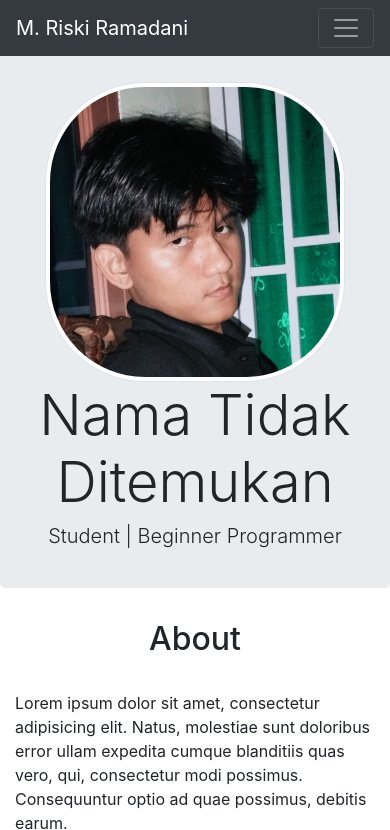
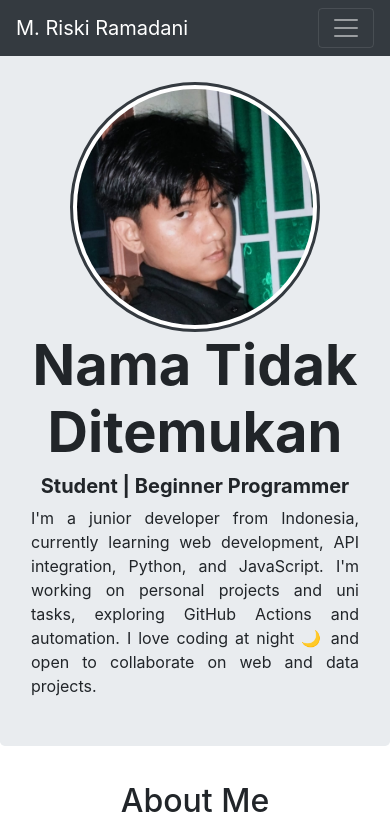
Before and after one commit to Ikiiloh/API_Training, a PHP site: page / in a window 390 px wide. Shown: the top 830 px of the page. Run offline with PHP 8.4, Linux system fonts and the light colour scheme; data that the repository does not hold is empty.

Commit message:
Update portfolio layout in index.php by renaming "Portfolio" to "Repository", enhancing the "About Me" section with personal details, and improving the styling of social media links. Remove the README.md file and add new CSS styles for profile and card elements to enhance visual presentation.

```diff
--- a/portfolio/css/style.css
+++ b/portfolio/css/style.css
@@ -1,9 +1,5 @@
 body {
     margin-top: 50px;
-}
-
-.jumbotron img {
-    width: 25%;
 }
 
 section {
@@ -14,3 +10,44 @@ footer {
     min-height: 50px;
     padding-top:12px;
 }
+
+
+
+/* Profile Image Styles */
+.profile-image {
+    border: 3px solid #343a40;
+}
+
+/* Social Media Profile Images */
+.social-profile-image {
+    border-radius: 100px;
+    width: 80px;
+    height: 80px;
+    border: 3px solid #343a40;
+}
+
+/* Card Styles */
+.about-card {
+    border-radius: 15px;
+}
+
+.social-card {
+    border-radius: 30px;
+    max-width: 400px;
+}
+
+.portfolio-card {
+    border-radius: 10px;
+    max-width: 400px;
+}
+
+/* Button Styles */
+.btn-dark {
+    border-radius: 5px;
+}
+
+/* Social Username Link */
+.social-username-link {
+    text-decoration: none;
+    color: inherit;
+}
--- a/portfolio/index.php
+++ b/portfolio/index.php
@@ -87,7 +87,7 @@ if (!empty($image_url)) {
               <a class="nav-link" href="#about">About</a>
             </li>
             <li class="nav-item">
-              <a class="nav-link" href="#portfolio">Portfolio</a>
+              <a class="nav-link" href="#portfolio">Repository</a>
             </li>
           </ul>
         </div>
@@ -97,12 +97,18 @@ if (!empty($image_url)) {
 
     <div class="jumbotron" id="home">
       <div class="container">
-        <div class="text-center">
-          <img src="img/profile_gigup.jpeg" class="img-thumbnail" style="border-radius: 100px; width: 300px; height: 300px;">
-          <h1 class="display-4">
-  <?php echo isset($ig_data[0]['fullName']) ? $ig_data[0]['fullName'] : 'Nama Tidak Ditemukan'; ?>
-</h1>
-          <h3 class="lead">Student | Beginner Programmer</h3>
+        <div class="row align-items-center">
+          <div class="col-md-4 text-center">
+            <img src="img/profile_gigup.jpeg" class="img-thumbnail profile-image rounded-circle" style="width: 250px; height: 250px;">
+          </div>
+          <div class="col-md-8">
+            <h1 class="display-4 text-center font-weight-bold">
+              <?php echo isset($ig_data[0]['fullName']) ? $ig_data[0]['fullName'] : 'Nama Tidak Ditemukan'; ?>
+            </h1>
+            <h2 class="lead text-center font-weight-bold">Student | Beginner Programmer</h2>
+              <p class="text-justify">I'm a junior developer from Indonesia, currently learning web development, API integration, Python, and JavaScript. I'm working on personal projects and uni tasks, exploring GitHub Actions and automation.
+              I love coding at night 🌙 and open to collaborate on web and data projects. </p>
+          </div>
         </div>
       </div>
     </div>
@@ -110,18 +116,43 @@ if (!empty($image_url)) {
 
     <!-- About -->
     <section class="about" id="about">
-      <div class="container">
+      <div class="container py-1">
         <div class="row mb-4">
-          <div class="col text-center">
-            <h2>About</h2>
+          <div class="col text-center font-weight-bold">
+            <h2>About Me</h2>
           </div>
         </div>
-        <div class="row justify-content-center">
-          <div class="col-md-5">
-            <p>Lorem ipsum dolor sit amet, consectetur adipisicing elit. Natus, molestiae sunt doloribus error ullam expedita cumque blanditiis quas vero, qui, consectetur modi possimus. Consequuntur optio ad quae possimus, debitis earum.</p>
-          </div>
-          <div class="col-md-5">
-            <p>Lorem ipsum dolor sit amet, consectetur adipisicing elit. Natus, molestiae sunt doloribus error ullam expedita cumque blanditiis quas vero, qui, consectetur modi possimus. Consequuntur optio ad quae possimus, debitis earum.</p>
+        <div class="row justify-content-center mb-5">
+          <div class="col-md-8">
+            <div class="card shadow" style="border-radius: 15px;">
+              <div class="card-body">
+                <div class="mb-4">
+                  <h5>🛠️ Languages & Tools:</h5>
+                  <div class="d-flex flex-wrap justify-content-center gap-2">
+                    <img src="https://img.shields.io/badge/PHP-777BB4?style=for-the-badge&logo=php&logoColor=white"/>
+                    <img src="https://img.shields.io/badge/JavaScript-F0DB4F?style=for-the-badge&logo=javascript&logoColor=black"/>
+                    <img src="https://img.shields.io/badge/Python-306998?style=for-the-badge&logo=python&logoColor=white"/>
+                    <img src="https://img.shields.io/badge/HTML5-E34F26?style=for-the-badge&logo=html5&logoColor=white"/>
+                    <img src="https://img.shields.io/badge/CSS3-1572B6?style=for-the-badge&logo=css3&logoColor=white"/>
+                  </div>
+                </div>
+
+                <div class="mb-4">
+                  <h5>📈 GitHub Stats:</h5>
+                  <div class="text-center">
+                    <img src="https://github-readme-stats.vercel.app/api?username=ikiiloh&show_icons=true&theme=github_dark" alt="ikiiloh" style="max-width: 100%;" />
+                  </div>
+                </div>
+
+                <div class="text-center">
+                  <h2>📫 Connect with me:</h2>
+                  <p>
+                    📧 Email: <a href="mailto:senga8818@gmail.com">senga8818@gmail.com</a><br>
+                    💼 LinkedIn: <a href="https://www.linkedin.com/in/m-riski-ramadani-144449201/" target="_blank">My LinkedIn</a>
+                  </p>
+                </div>
+              </div>
+            </div>
           </div>
         </div>
       </div>
@@ -131,23 +162,23 @@ if (!empty($image_url)) {
      <section class="social bg-light py-5" id="social">
       <div class="container">
         <div class="row">
-          <div class="col text-center">
+          <div class="col text-center font-weight-bold">
             <h2 class="mt-3"> Social Media </h2>
             <br>
           </div>
         </div>
         <div class="row justify-content-center">
           <div class="col-md-5 d-flex align-items-center justify-content-center mb-2">
-            <div class="card w-100 shadow" style="border-radius: 30px; max-width: 400px;">
+            <div class="card w-100 shadow social-card">
               <div class="card-body d-flex align-items-center">
-                <img src="https://github.com/<?php echo $user_data['login']; ?>.png" class="img-thumbnail mr-3" style="border-radius: 100px; width: 80px; height: 80px;">
+                <img src="https://github.com/<?php echo $user_data['login']; ?>.png" class="img-thumbnail mr-3 social-profile-image">
                 <div class="flex-grow-1 text-center">
                   <h5 class="mb-1">
-                    <a href="https://github.com/<?php echo $user_data['login']; ?>" target="_blank" class="social-username-link" style="text-decoration: none; color: inherit;">
+                    <a href="https://github.com/<?php echo $user_data['login']; ?>" target="_blank" class="social-username-link">
                       <?php echo $user_data['login']; ?>
                     </a>
                   </h5>
-                  <a href="https://github.com/<?php echo $user_data['login']; ?>" target="_blank" class="btn btn-dark btn-sm mt-2"style="border-radius: 5px">
+                  <a href="https://github.com/<?php echo $user_data['login']; ?>" target="_blank" class="btn btn-dark btn-sm mt-2">
                     <i class="fab fa-github"></i> FOLLOW ON GITHUB
                   </a>
                 </div>
@@ -155,16 +186,16 @@ if (!empty($image_url)) {
             </div>
           </div>
           <div class="col-md-5 d-flex align-items-center justify-content-center mb-2">
-            <div class="card w-100 shadow" style="border-radius: 30px; max-width: 400px;">
+            <div class="card w-100 shadow social-card">
               <div class="card-body d-flex align-items-center">
-                <img src="<?php echo $base64_image; ?>" class="img-thumbnail mr-3" style="border-radius: 100px; width: 80px; height: 80px;">
+                <img src="<?php echo $base64_image; ?>" class="img-thumbnail mr-3 social-profile-image">
                 <div class="flex-grow-1 text-center">
                   <h5 class="mb-1">
-                    <a href="<?php echo $ig_url; ?>" target="_blank" class="social-username-link" style="text-decoration: none; color: inherit;">
+                    <a href="<?php echo $ig_url; ?>" target="_blank" class="social-username-link">
                       <?php echo $ig_username; ?>
                     </a>
                   </h5>
-                  <a href="<?php echo $ig_url; ?>" target="_blank" class="btn btn-dark btn-sm mt-2" style="border-radius: 5px">
+                  <a href="<?php echo $ig_url; ?>" target="_blank" class="btn btn-dark btn-sm mt-2">
                     <i class="fab fa-instagram"></i> FOLLOW ON INSTAGRAM
                   </a>
                 </div>
@@ -176,24 +207,23 @@ if (!empty($image_url)) {
      </section>
 
 
-    <!-- Portfolio -->
+    <!-- Repo -->
     <section class="portfolio " id="portfolio">
       <div class="container">
         <div class="row pt-4 mb-4">
-          <div class="col text-center">
-            <h2>Portfolio</h2>
+          <div class="col text-center font-weight-bold">
+            <h2>My Repository</h2>
           </div>
         </div>
-        <div class="row">
+        <div class="row d-flex align-items-stretch justify-content-center">
           <?php if (!empty($repos_data)): // Check if repository data is available ?>
               <?php foreach ($repos_data as $repo): // Loop through each repository ?>
-                  <div class="col-md mb-4">
-                      <div class="card w-100 shadow" style="border-radius: 10px; max-width: 400px;">
-                          <!-- Removed image tag -->
-                          <div class="card-body">
+                  <div class="col-md-4 mb-4">
+                      <div class="card w-100 shadow h-100 portfolio-card">
+                          <div class="card-body d-flex flex-column">
                               <h5 class="card-title"><?php echo htmlspecialchars($repo['name']); ?></h5>
-                              <p class="card-text"><?php echo htmlspecialchars($repo['description'] ?? 'No description available.'); ?></p>
-                              <a href="<?php echo htmlspecialchars($repo['html_url']); ?>" target="_blank" class="btn btn-dark btn-sm mt-2" style="border-radius: 5px">View on GitHub</a>
+                              <p class="card-text flex-grow-1"><?php echo htmlspecialchars($repo['description'] ?? 'No description available.'); ?></p>
+                              <a href="<?php echo htmlspecialchars($repo['html_url']); ?>" target="_blank" class="btn btn-dark btn-sm mt-2">View on GitHub</a>
                           </div>
                       </div>
                   </div>
@@ -208,60 +238,12 @@ if (!empty($image_url)) {
     </section>
 
 
-    <!-- Contact -->
-    <section class="contact bg-light" id="contact">
-      <div class="container">
-        <div class="row pt-4 mb-4">
-          <div class="col text-center">
-            <h2>Contact</h2>
-          </div>
-        </div>
-
-        <div class="row justify-content-center">
-          <div class="col-lg-4">
-            <div class="card w-100 shadow bg-dark text-white" style="border-top-left-radius: 20px; border-top-right-radius: 0px; border-bottom-left-radius: 0px; border-bottom-right-radius: 20px; max-width: 400px;">
-              <div class="card-body">
-                <h5 class="card-title-centre">Contact Me</h5>
-                <p class="card-text">Some quick example text to build on the card title and make up the bulk of the card's content.</p>
-              </div>
-            </div>
-
-          <div class="col-lg-6 mt-4">
-
-            <form>
-              <div class="form-group">
-                <label for="nama">Nama</label>
-                <input type="text" class="form-control" id="nama">
-              </div>
-              <div class="form-group">
-                <label for="email">Email</label>
-                <input type="text" class="form-control" id="email">
-              </div>
-              <div class="form-group">
-                <label for="phone">Phone Number</label>
-                <input type="text" class="form-control" id="phone">
-              </div>
-              <div class="form-group">
-                <label for="message">Message</label>
-                <textarea class="form-control" id="message" rows="3"></textarea>
-              </div>
-              <div class="form-group">
-                <button type="button" class="btn btn-dark btn-sm mt-2" style="border-radius: 5px">Send Message</button>
-              </div>
-            </form>
-
-          </div>
-        </div>
-      </div>
-    </section>
-
-
     <!-- footer -->
     <footer class="bg-dark text-white mt-5">
       <div class="container">
         <div class="row">
           <div class="col text-center">
-            <p>Copyright &copy; 2018.</p>
+            <p>Ikiiloh &copy; 2025.</p>
           </div>
         </div>
       </div>
```
Also changed, not shown: portfolio/README.md (deleted).
